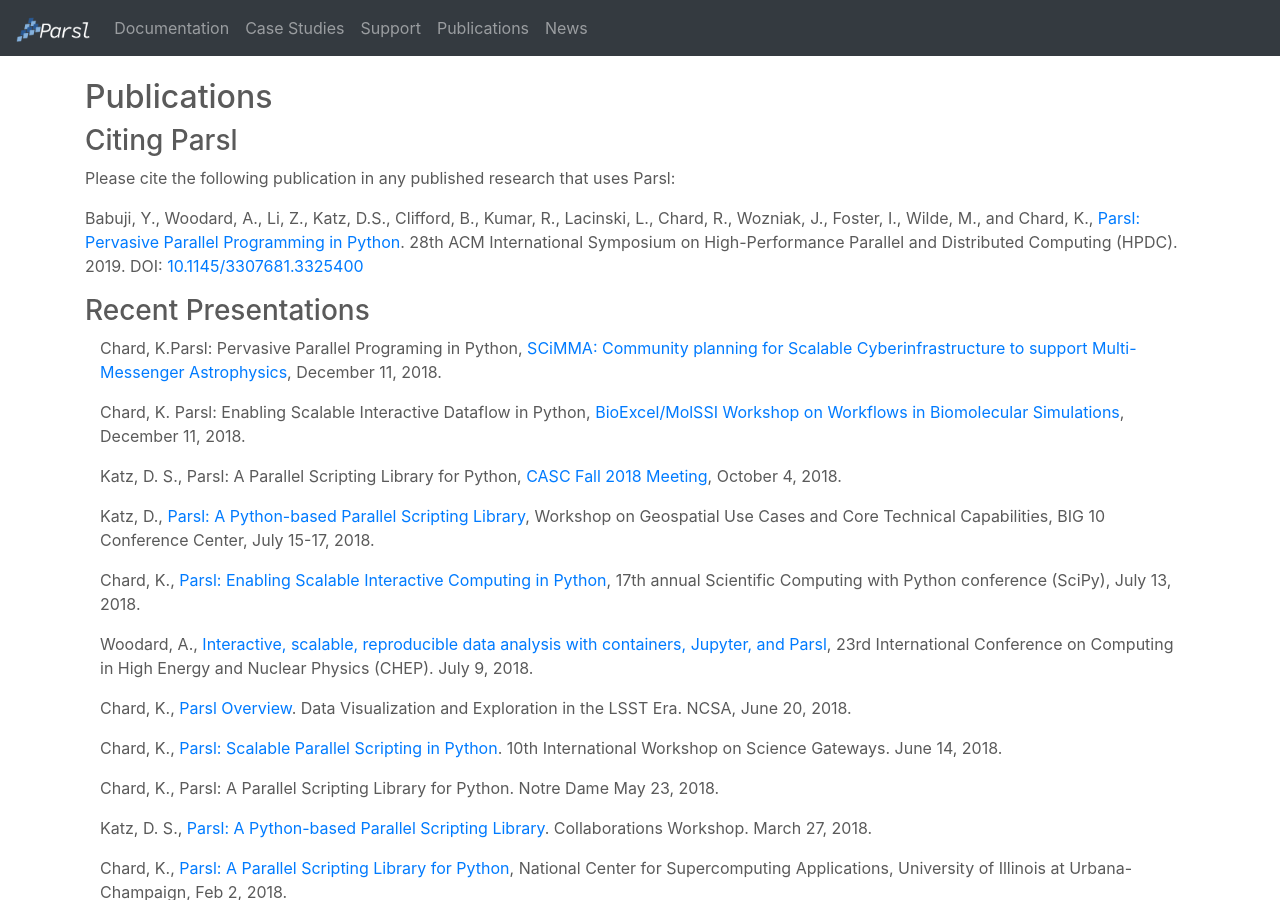
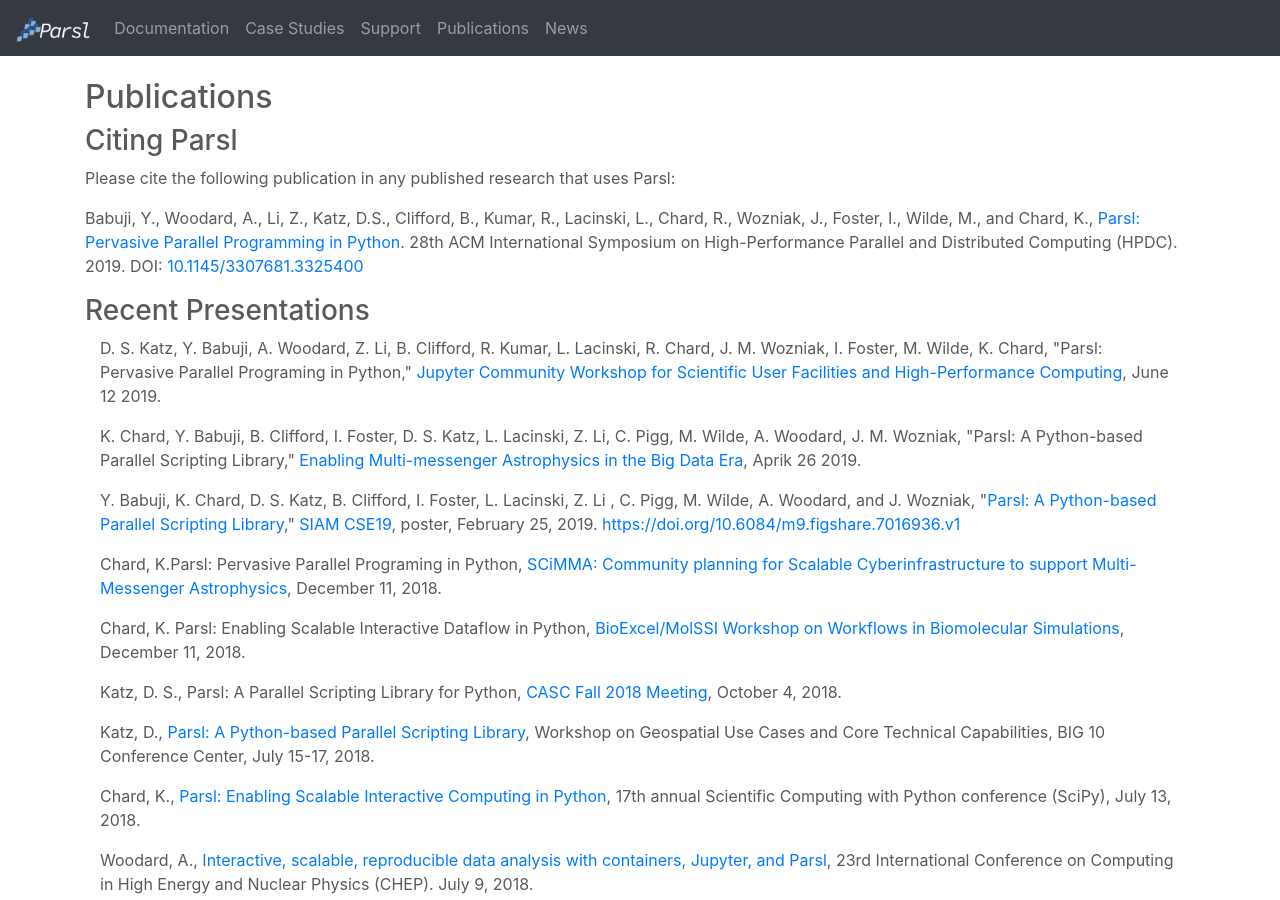
Before and after one commit to Parsl/parsl.github.io, a Jekyll site: the page built from publications.html, in a window 1280 px wide and 900 px high. Built offline with Jekyll 4.4.1, drawn with Linux system fonts in a browser that asks for light colours.

Commit message:
adding 3 parsl presentations/posters

```diff
--- a/publications.html
+++ b/publications.html
@@ -142,6 +142,13 @@
 		<h3>Recent Presentations</h3>
                 <div class="media col-sm-12">
                     <div class="media-body">
+			<P>D. S. Katz, Y. Babuji, A. Woodard, Z. Li, B. Clifford, R. Kumar, L. Lacinski, R. Chard, J. M. Wozniak, I. Foster, M. Wilde, K. Chard,
+			"Parsl: Pervasive Parallel Programing in Python," <a href="https://jupyter-workshop-2019.lbl.gov/home">Jupyter Community Workshop for Scientific User Facilities and High-Performance Computing</a>, June 12 2019.
+			<P>K. Chard, Y. Babuji, B. Clifford, I. Foster, D. S. Katz, L. Lacinski, Z. Li, C. Pigg, M. Wilde, A. Woodard, J. M. Wozniak,
+			"Parsl: A Python-based Parallel Scripting Library," <a href="http://www.stsci.edu/contents/events/stsci/2019/april/enabling-multi-messenger-astrophysics-in-the-big-data-era">Enabling Multi-messenger Astrophysics in the Big Data Era</a>, Aprik 26 2019.
+			<p>Y. Babuji, K. Chard, D. S. Katz, B. Clifford, I. Foster, L. Lacinski, Z. Li , C. Pigg, M. Wilde, A. Woodard, and J. Wozniak,
+			"<a href="https://doi.org/10.6084/m9.figshare.7016936.v1">Parsl: A Python-based Parallel Scripting Library</a>,"
+			<a href="https://www.siam.org/Conferences/CM/Conference/cse19">SIAM CSE19</a>, poster, February 25, 2019. <a href="https://doi.org/10.6084/m9.figshare.7016936.v1">https://doi.org/10.6084/m9.figshare.7016936.v1</a>
 		   	<p>Chard, K.Parsl: Pervasive Parallel Programing in Python</a>,
 			<a href="https://scimma.org/events/nyc2019.html">SCiMMA: Community planning for Scalable Cyberinfrastructure to support Multi-Messenger Astrophysics</a>,
                         December 11, 2018.</p>
```
